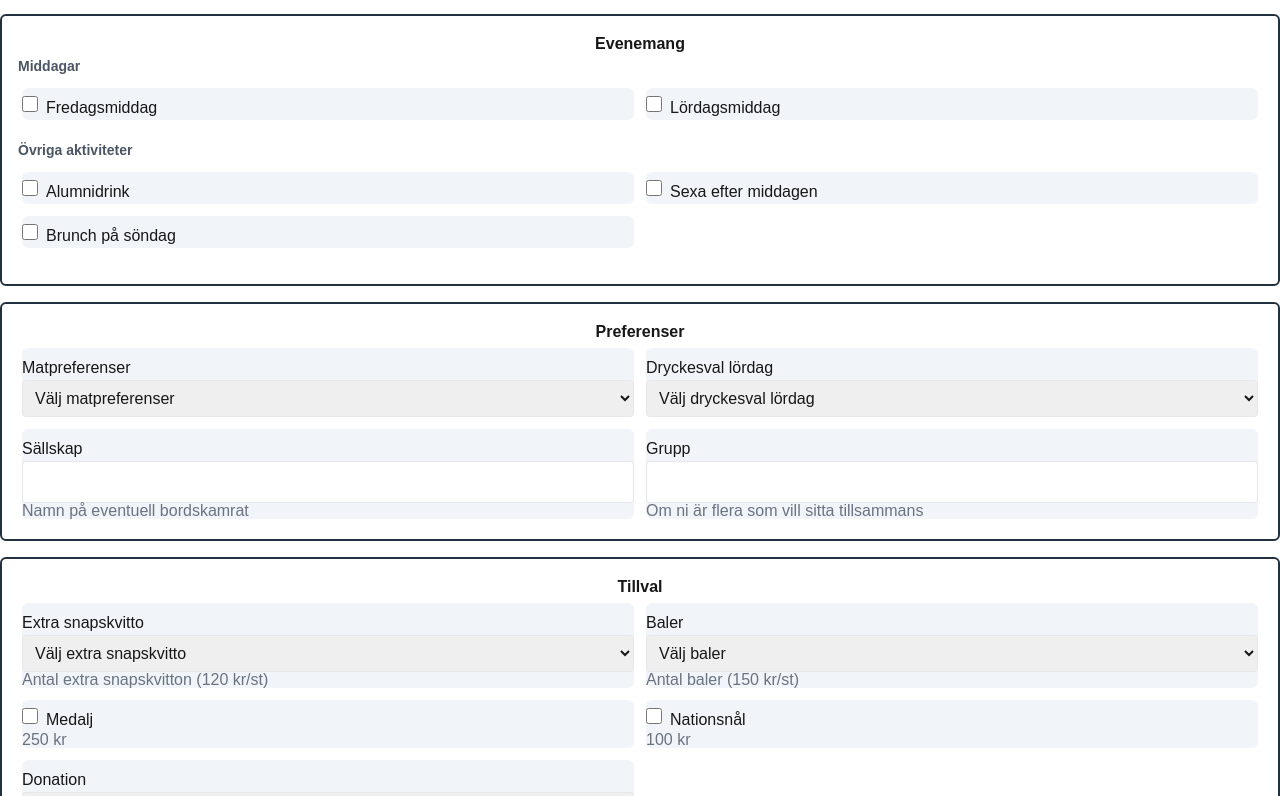
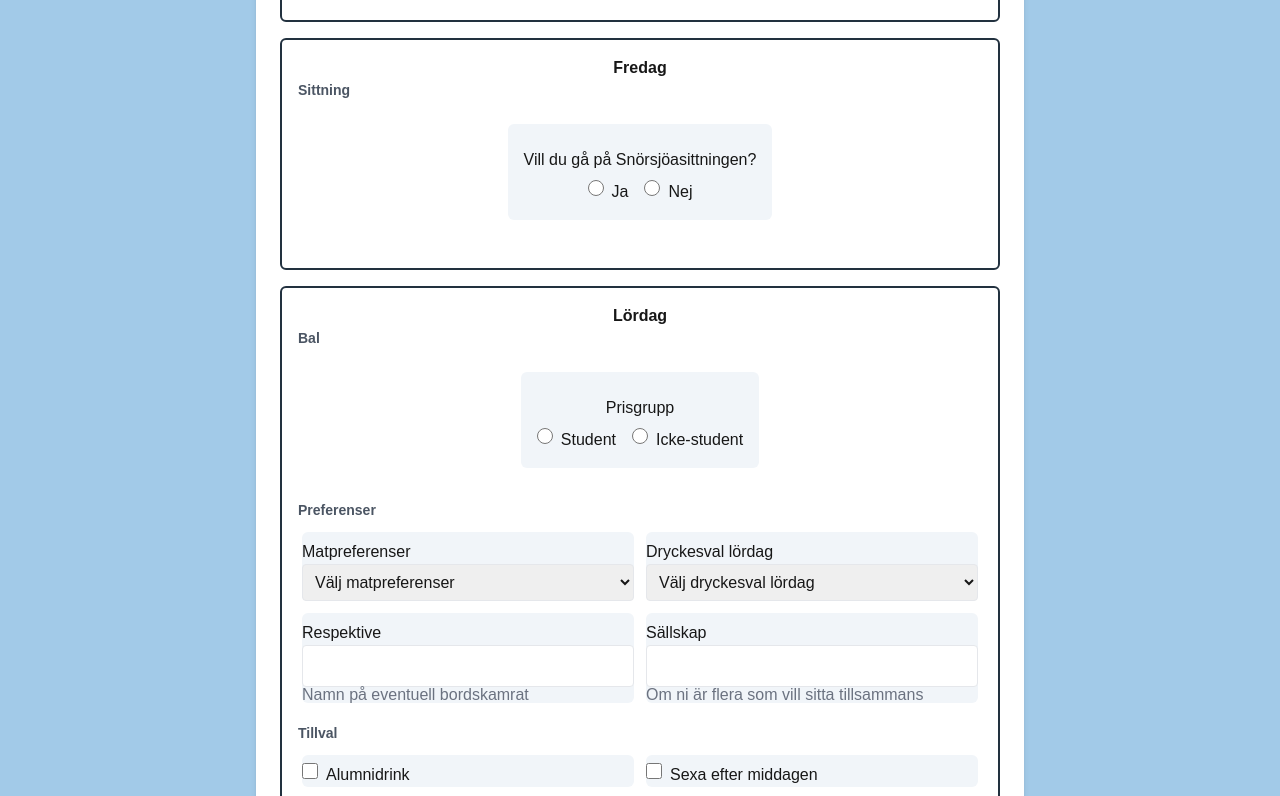
Before and after one commit to helsingkrona/HB-balhemsida, a Next.js app: page /anmalan in a window 1280 px wide. Shown: the part 604-1400 px from the top of the page. Built offline with nearby package versions, Linux system fonts and the light colour scheme.

Commit message:
Försökt trixa med färger och styling. blir meh

```diff
--- a/app/anmalan/page.tsx
+++ b/app/anmalan/page.tsx
@@ -34,20 +34,23 @@ export default function BookOpeningAnimation() {
       ],
     },
     {
-      sectionName: "Evenemang",
+      sectionName: "Fredag",
       groups: [
         {
-          groupName: "Middagar",
-          fields: ["friday_dinner", "saturday_dinner"],
-        },
-        {
-          groupName: "Övriga aktiviteter",
-          fields: ["alumni_drink", "sexa", "brunch"],
+          groupName: "Sittning",
+          fields: ["friday_dinner"],
         },
       ],
     },
     {
-      sectionName: "Preferenser",
+      sectionName: "Lördag",
+      groups: [
+        {
+          groupName: "Bal",
+          fields: ["saturday_dinner"],
+        },
+        {
+          groupName: "Preferenser",
           fields: [
             "food_preference",
             "saturday_drink_preference",
@@ -56,18 +59,30 @@ export default function BookOpeningAnimation() {
           ],
         },
         {
-      sectionName: "Tillval",
+          groupName: "Tillval",
           fields: [
+            "alumni_drink",
+            "sexa",
             "extra_snaps_tickets",
             "baler",
             "medal",
             "nation_pin",
-        "donation",
+          ],
+        },
+      ],
+    },
+    {
+      sectionName: "Söndag",
+      groups: [
+        {
+          groupName: "Brunch",
+          fields: ["brunch"],
+        },
       ],
     },
     {
       sectionName: "Övrigt",
-      fields: ["relationship_to_nation", "gdpr", "is_paying_guest"],
+      fields: ["relationship_to_nation", "gdpr", "donation"],
     },
   ];
 
@@ -79,6 +94,7 @@ export default function BookOpeningAnimation() {
       required: boolean;
       options?: string[];
       tip?: string;
+      min?: number;
     };
   } = {
     first_name: { label: "Förnamn", type: "text", required: true },
@@ -100,8 +116,7 @@ export default function BookOpeningAnimation() {
     city: { label: "Ort", type: "text", required: true },
     relationship_to_nation: {
       label: "Relation till nationen",
-      type: "select",
-      options: ["Aktiv", "Äldre", "Vän till nationen", "Annan"],
+      type: "text",
       required: true,
     },
     food_preference: {
@@ -113,44 +128,47 @@ export default function BookOpeningAnimation() {
         "Vegansk",
         "Glutenfri",
         "Laktosfri",
+        "Annan",
       ],
       required: false,
     },
     companion: {
-      label: "Sällskap",
+      label: "Respektive",
       type: "text",
       required: false,
       tip: "Namn på eventuell bordskamrat",
     },
     group: {
-      label: "Grupp",
+      label: "Sällskap",
       type: "text",
       required: false,
       tip: "Om ni är flera som vill sitta tillsammans",
     },
     baler: {
       label: "Baler",
-      type: "select",
-      options: ["0", "1", "2", "3", "4", "5"],
+      type: "number",
       required: false,
-      tip: "Antal baler (150 kr/st)",
+      tip: "Antal baler",
+      min: 0,
     },
     extra_snaps_tickets: {
       label: "Extra snapskvitto",
       type: "select",
       options: ["0", "1", "2", "3"],
       required: false,
-      tip: "Antal extra snapskvitton (120 kr/st)",
+      tip: "Antal extra snapskvitton (40 kr/st)",
     },
     friday_dinner: {
-      label: "Fredagsmiddag",
-      type: "checkbox",
+      label: "Vill du gå på Snörsjöasittningen?",
+      type: "radio",
+      options: ["Ja", "Nej"],
       required: false,
     },
     saturday_dinner: {
-      label: "Lördagsmiddag",
-      type: "checkbox",
-      required: false,
+      label: "Prisgrupp",
+      type: "radio",
+      options: ["Student", "Icke-student"],
+      required: true,
     },
     alumni_drink: {
       label: "Alumnidrink",
@@ -160,8 +178,8 @@ export default function BookOpeningAnimation() {
     saturday_drink_preference: {
       label: "Dryckesval lördag",
       type: "select",
-      options: ["Alkoholhaltig", "Alkoholfri"],
-      required: false,
+      options: ["Öl", "Alkoholfri Öl", "Cider", "Alkoholfri Cider"],
+      required: true,
     },
     sexa: {
       label: "Sexa efter middagen",
@@ -169,8 +187,9 @@ export default function BookOpeningAnimation() {
       required: false,
     },
     brunch: {
-      label: "Brunch på söndag",
-      type: "checkbox",
+      label: "Vill du gå på brunchen på söndag?",
+      type: "radio",
+      options: ["Ja", "Nej"],
       required: false,
     },
     medal: {
@@ -180,27 +199,22 @@ export default function BookOpeningAnimation() {
       tip: "250 kr",
     },
     nation_pin: {
-      label: "Nationsnål",
+      label: "Nationspin",
       type: "checkbox",
       required: false,
       tip: "100 kr",
     },
     donation: {
-      label: "Donation",
-      type: "select",
-      options: [
-        "0 kr",
-        "100 kr",
-        "200 kr",
-        "500 kr",
-        "1000 kr",
-        "Annat belopp",
-      ],
+      label: "Donation (minst 250kr)",
+      type: "text",
       required: false,
+      min: 250,
+      tip: "Frivillig summa för att stödja nationen",
     },
     gdpr: {
       label: "Jag godkänner hantering av personuppgifter",
-      type: "checkbox",
+      type: "radio",
+      options: ["Ja"],
       required: true,
     },
     is_paying_guest: {
@@ -276,6 +290,7 @@ export default function BookOpeningAnimation() {
     required: boolean;
     options?: string[];
     tip?: string;
+    min?: number;
   }
 
   interface Group {
@@ -289,7 +304,7 @@ export default function BookOpeningAnimation() {
     fields?: string[];
   }
 
-  const renderField = (fieldName: string) => {
+  const renderField = (fieldName: string, isSingleField: boolean) => {
     const config: FieldConfig = fieldConfig[fieldName] || {
       ...defaultConfig,
       label: formatLabel(fieldName),
@@ -300,7 +315,9 @@ export default function BookOpeningAnimation() {
         return (
           <motion.div
             key={fieldName}
-            className="form-question"
+            className={`form-question ${
+              isSingleField ? "form-full-width" : ""
+            }`}
             variants={itemVariants}
           >
             <label className="form-label">{config.label}</label>
@@ -330,7 +347,9 @@ export default function BookOpeningAnimation() {
         return (
           <motion.div
             key={fieldName}
-            className="form-question"
+            className={`form-question ${
+              isSingleField ? "form-full-width" : ""
+            }`}
             variants={itemVariants}
           >
             <div className="form-answer-alternative">
@@ -352,12 +371,48 @@ export default function BookOpeningAnimation() {
             {config.tip && <p className="form-answer-tip">{config.tip}</p>}
           </motion.div>
         );
+      case "radio":
+        return (
+          <motion.div
+            key={fieldName}
+            className={`form-question ${
+              isSingleField ? "form-full-width" : ""
+            }`}
+            variants={itemVariants}
+          >
+            <label className="form-label">{config.label}</label>
+            <div className="flex space-x-4">
+              {config.options?.map((option) => (
+                <div key={option} className="form-answer-alternative">
+                  <input
+                    type="radio"
+                    value={option}
+                    {...register(fieldName as keyof SignUpFormData, {
+                      required:
+                        config.required && `${config.label} är obligatoriskt`,
+                    })}
+                    className="h-4 w-4"
+                  />
+                  <label className="form-label">{option}</label>
+                </div>
+              ))}
+            </div>
+            {errors[fieldName as keyof SignUpFormData] && (
+              <p className="text-red-500">
+                {String(errors[fieldName as keyof SignUpFormData]?.message)}
+              </p>
+            )}
+            {config.tip && <p className="form-answer-tip">{config.tip}</p>}
+          </motion.div>
+        );
 
       default:
         return (
           <motion.div
             key={fieldName}
-            className="form-question"
+            className={`form-question ${
+              isSingleField ? "form-full-width" : ""
+            }`}
             variants={itemVariants}
           >
             <label className="form-label">{config.label}</label>
@@ -365,6 +420,13 @@ export default function BookOpeningAnimation() {
               type={config.type}
               {...register(fieldName as keyof SignUpFormData, {
                 required: config.required && `${config.label} är obligatoriskt`,
+                min: config.min !== undefined ? config.min : undefined,
+                validate: (value) => {
+                  if (config.min !== undefined && Number(value) < config.min) {
+                    return `${config.label} måste vara större än eller lika med ${config.min}`;
+                  }
+                  return true;
+                },
               })}
               className="border p-2 w-full rounded"
             />
@@ -385,6 +447,7 @@ export default function BookOpeningAnimation() {
   }
 
   const renderGroup = ({ group }: GroupProps) => {
+    const isSingleField = group.fields.length === 1;
     return (
       <motion.div
         key={group.groupName}
@@ -397,7 +460,9 @@ export default function BookOpeningAnimation() {
           </h4>
         )}
         <div className="form-answer-box">
-          {group.fields.map((fieldName) => renderField(fieldName))}
+          {group.fields.map((fieldName) =>
+            renderField(fieldName, isSingleField)
+          )}
         </div>
       </motion.div>
     );
@@ -427,7 +492,8 @@ export default function BookOpeningAnimation() {
   }
 
   return (
-    <motion.div initial="hidden" animate="visible" variants={containerVariants}>
+    <div className="form-container">
+      <div className="form-wrapper">
         {submitError && (
           <div className="bg-red-100 border border-red-400 text-red-700 px-4 py-3 rounded mb-4">
             {submitError}
@@ -449,7 +515,9 @@ export default function BookOpeningAnimation() {
               ) : (
                 // Otherwise render fields directly
                 <div className="form-answer-box">
-                {section.fields?.map((fieldName) => renderField(fieldName))}
+                  {section.fields?.map((fieldName) =>
+                    renderField(fieldName, section.fields.length === 1)
+                  )}
                 </div>
               )}
             </motion.div>
@@ -459,7 +527,9 @@ export default function BookOpeningAnimation() {
             type="submit"
             disabled={isSubmitting}
             className={`bg-blue-500 text-white py-2 px-4 rounded ${
-            isSubmitting ? "opacity-70 cursor-not-allowed" : "hover:bg-blue-600"
+              isSubmitting
+                ? "opacity-70 cursor-not-allowed"
+                : "hover:bg-blue-600"
             }`}
             variants={itemVariants}
           >
@@ -492,6 +562,7 @@ export default function BookOpeningAnimation() {
             )}
           </motion.button>
         </form>
-    </motion.div>
+      </div>
+    </div>
   );
 }
--- a/app/globals.css
+++ b/app/globals.css
@@ -3,12 +3,12 @@
 @tailwind utilities;
 
 :root {
-  --background: #ffffff;
+  --background: #A2CAE8;
   --foreground: #171717;
 }
 
 .form-group {
-  @apply border-primaryBlue border-2 rounded-md ;
+  @apply border-primaryBlue border-2 rounded-md;
 }
 
 .form-label {
@@ -24,17 +24,35 @@
 }
 
 .form-answer-box {
-  @apply grid grid-cols-2 gap-1
+  @apply grid grid-cols-2 gap-1;
 }
 
-.form-answer-alternative{
-  @apply flex items-center space-x-2
+.form-answer-alternative {
+  @apply flex items-center space-x-2;
 }
 
-.form-answer-tip{
-  @apply leading-none text-gray-500 block
+.form-answer-tip {
+  @apply leading-none text-gray-500 block;
 }
 
+.form-full-width {
+  @apply col-span-2 bg-slate-100 m-1 rounded-md;
+  display: flex;
+  flex-direction: column; /* Stacks children vertically */
+  align-items: center;    /* Centers items horizontally */
+  padding: 1rem;
+  margin: 1rem auto;
+}
+
+
+/* New styles to center the form and limit its width */
+.form-container {
+  @apply flex justify-center items-center min-h-screen;
+}
+
+.form-wrapper {
+  @apply max-w-3xl w-full p-6 bg-white shadow-md rounded-md;
+}
 
 body {
   color: var(--foreground);
--- a/package.json
+++ b/package.json
@@ -26,7 +26,9 @@
   },
   "devDependencies": {
     "@eslint/eslintrc": "^3",
-    "@types/node": "^20",
+    "@types/estree": "^1.0.6",
+    "@types/json-schema": "^7.0.15",
+    "@types/node": "^20.17.24",
     "@types/react": "^19",
     "@types/react-dom": "^19",
     "eslint": "^9",
```
Also changed, not shown: 1 other file (tests, documents, lock files or other folders). Lines whose indentation alone changed are shown as unchanged.
